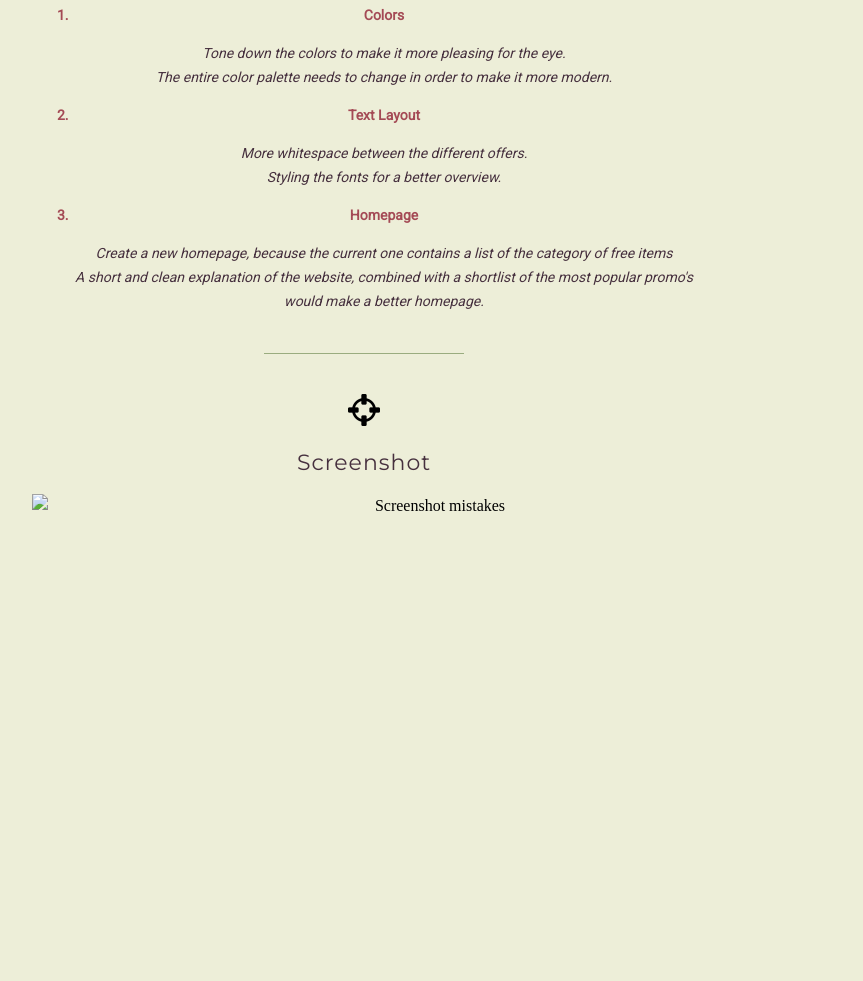
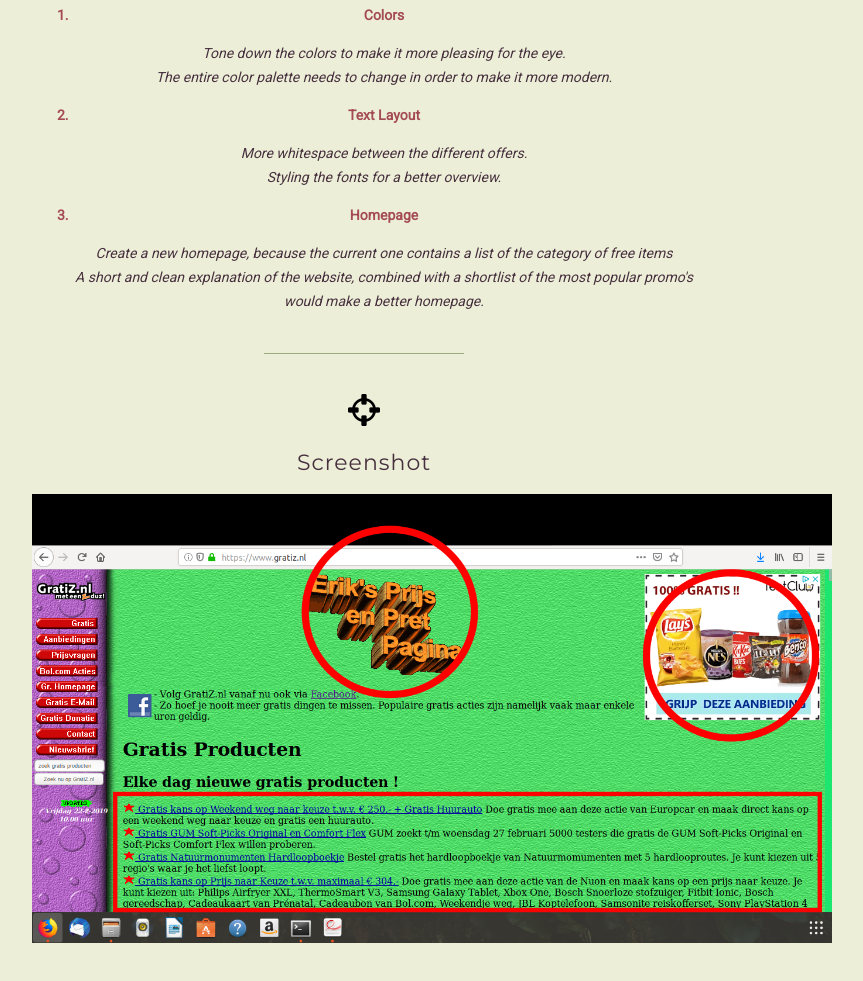
Before and after one commit to elisek-bc/markdown-warmup-css, a plain HTML site: page index.html in a window 1280 px wide. Shown: the part 1473-2454 px from the top of the page, without its empty margins (276-1139 px from the left). Before the commit the page ends 2049 px from the top, so only its background shows below. Drawn offline with Linux system fonts and the light colour scheme.

Commit message:
Fix Screenshot link

```diff
--- a/index.html
+++ b/index.html
@@ -92,6 +92,6 @@
 
 <h2>Screenshot</h2>
 
-<img id="Screenshot" src="GratiZ.nl-Mistakes.png" alt="Screenshot mistakes" style="width:800px;">
+<img id="Screenshot" src="images/GratiZ.nl-Mistakes.png" alt="Screenshot mistakes" style="width:800px;">
 
 </body>
```
Also changed, not shown: images/GratiZ.nl-Mistakes.png (added).
